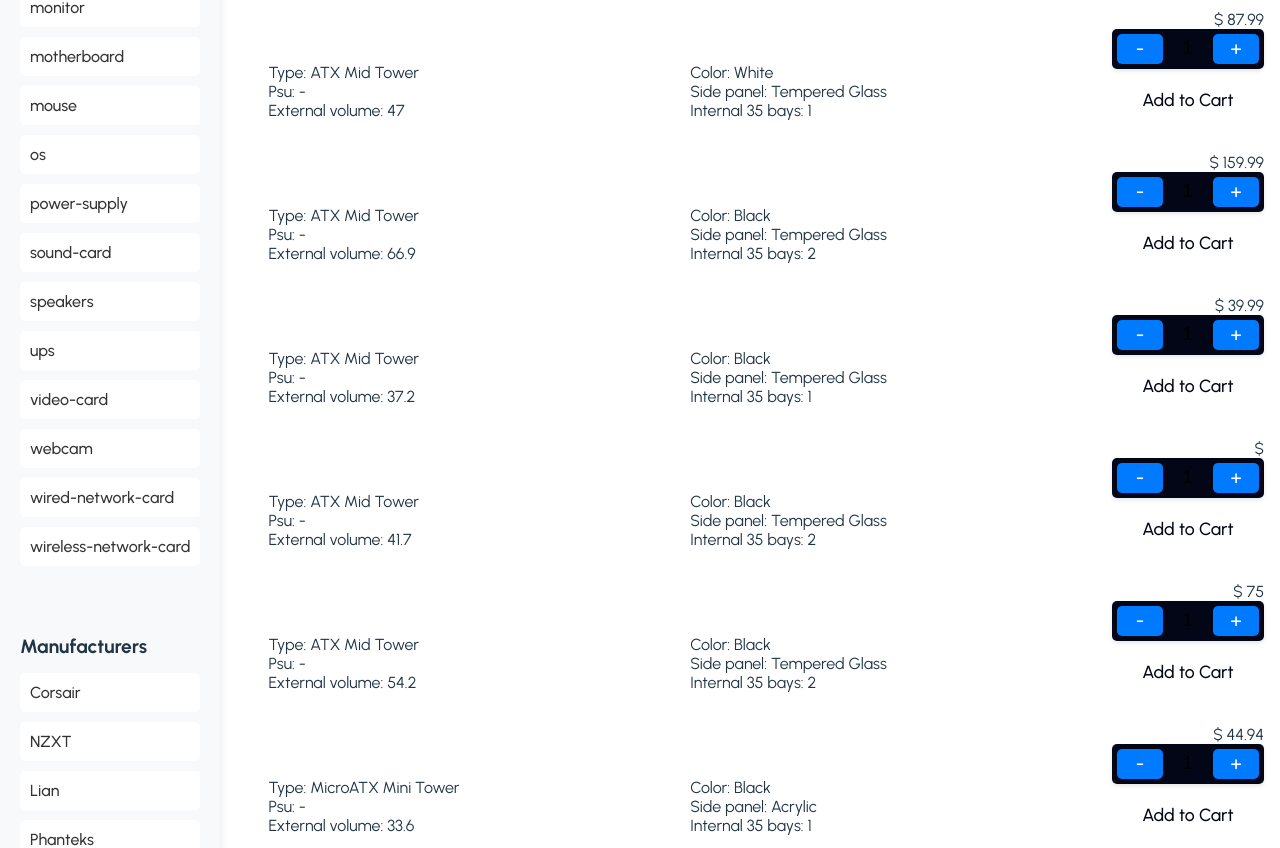
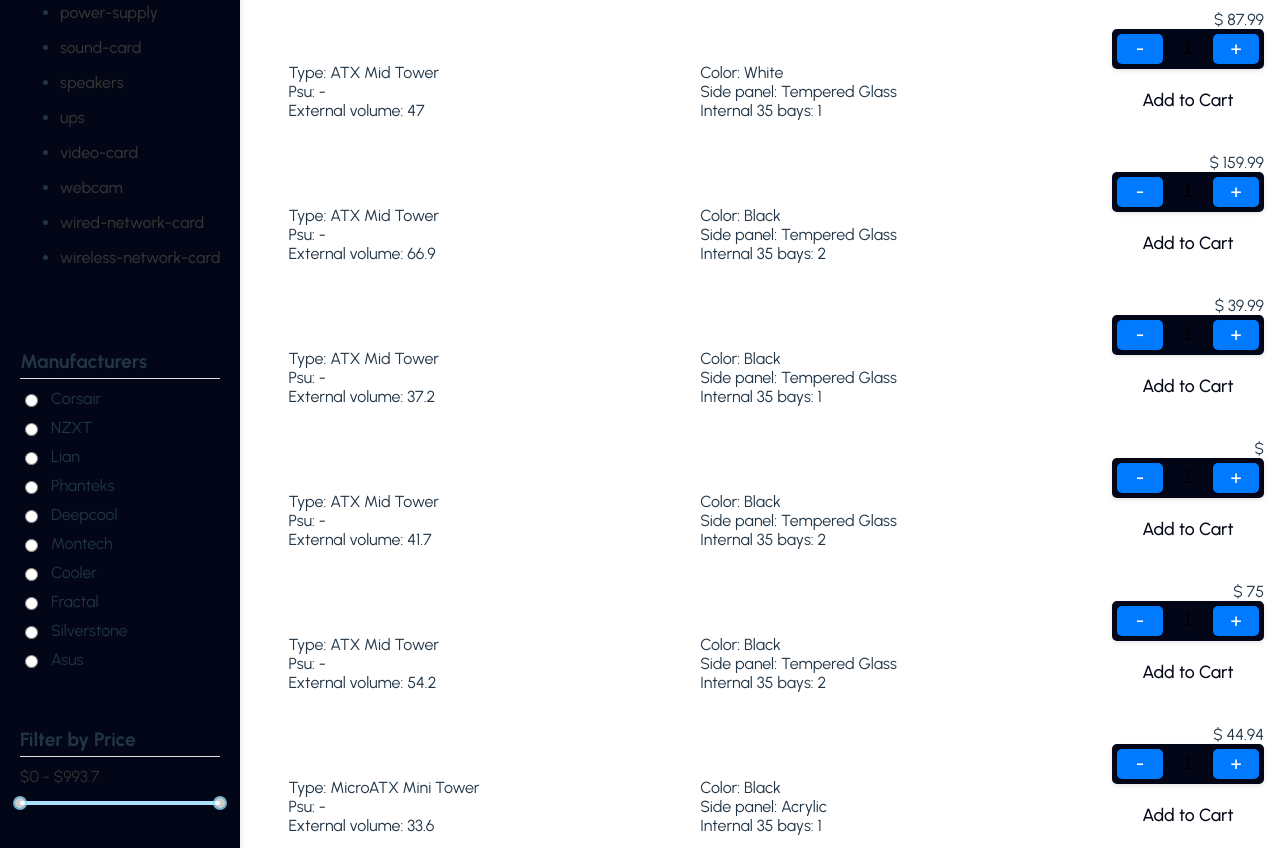
Before and after one commit to eLamine-dev/Shopping-Cart, a React (Vite) app: page /shop/case in a window 1280 px wide. Shown: the part 816-1664 px from the top of the page. Built offline with nearby package versions, Linux system fonts and the light colour scheme.

Commit message:
working filtering logic

```diff
--- a/package.json
+++ b/package.json
@@ -11,9 +11,12 @@
   },
   "dependencies": {
     "prop-types": "^15.8.1",
+    "rc-slider": "^11.1.6",
+    "rc-tooltip": "^6.2.1",
     "react": "^18.3.1",
     "react-dom": "^18.3.1",
     "react-icons": "^5.3.0",
+    "react-range-slider-input": "^3.0.7",
     "react-router-dom": "^6.26.1",
     "styled-components": "^6.1.13",
     "uuid": "^10.0.0"
--- a/src/components/FilterSidebar.jsx
+++ b/src/components/FilterSidebar.jsx
@@ -3,20 +3,22 @@ import { NavLink } from 'react-router-dom';
 import { useOutletContext } from 'react-router-dom';
 import styled from 'styled-components';
 import { PropTypes } from 'prop-types';
+import Slider from 'rc-slider';
+import 'rc-slider/assets/index.css';
 
 function Filter({
    categories,
    selectedCategory,
-
+   setManufacturer,
    setPriceRange,
+   selectedManufacturer,
 }) {
    const products = useOutletContext();
    const [manufacturers, setManufacturers] = useState([]);
-   const [priceRange, setLocalPriceRange] = useState([0, 1000]);
+   const [localPriceRange, setLocalPriceRange] = useState([0, 1000]);
    const [minPrice, setMinPrice] = useState(0);
    const [maxPrice, setMaxPrice] = useState(1000);
 
-   // Update manufacturers list when a category is selected
    useEffect(() => {
       if (selectedCategory) {
          const manufacturersList = [
@@ -26,80 +28,82 @@ function Filter({
          ];
          setManufacturers(manufacturersList);
 
-         // Get min and max prices from products in the selected category
-         const prices = products[selectedCategory].map(
-            (product) => product.price
-         );
+         const shownProducts = selectedManufacturer
+            ? products[selectedCategory].filter(
+                 (product) => product.manufacturer === selectedManufacturer
+              )
+            : products[selectedCategory];
+
+         const prices = shownProducts.map((product) => product.price);
+
          setMinPrice(Math.min(...prices));
          setMaxPrice(Math.max(...prices));
          setLocalPriceRange([Math.min(...prices), Math.max(...prices)]);
+         setPriceRange([Math.min(...prices), Math.max(...prices)]);
       } else {
          setManufacturers([]);
       }
-   }, [selectedCategory, products]);
+   }, [selectedCategory, products, selectedManufacturer]);
 
-   // Handle price range changes
-   const handlePriceChange = (e) => {
-      const newRange = [Number(e.target.min), Number(e.target.max)];
+   const handlePriceChange = (newRange) => {
       setLocalPriceRange(newRange);
       setPriceRange(newRange);
    };
 
    return (
       <Wrapper>
+         {/* Categories Section */}
          <div className="category-section">
             <h3>Categories</h3>
+            <ul className="category-list">
                {categories.map((category) => (
-               <NavLink
-                  key={category}
+                  <li key={category}>
+                     <StyledNavLink
                         to={`/shop/${category}`}
-                  className="category-link"
+                        isSelected={category === selectedCategory}
+                        onClick={() => setManufacturer(null)}
                      >
                         {category}
-               </NavLink>
+                     </StyledNavLink>
+                  </li>
                ))}
+            </ul>
          </div>
 
+         {/* Manufacturers Section */}
          {selectedCategory && manufacturers.length > 0 && (
             <div className="manufacturer-section">
                <h3>Manufacturers</h3>
+               <div className="manufacturer-list">
                   {manufacturers.map((manufacturer) => (
-                  <NavLink
-                     key={manufacturer}
-                     to={`/shop/${selectedCategory}/manufacturer/${manufacturer}`}
-                     className="manufacturer-link"
-                  >
-                     {manufacturer}
-                  </NavLink>
+                     <label key={manufacturer} className="manufacturer-radio">
+                        <input
+                           type="radio"
+                           value={manufacturer}
+                           checked={manufacturer === selectedManufacturer}
+                           onChange={() => setManufacturer(manufacturer)}
+                        />
+                        <span>{manufacturer}</span>
+                     </label>
                   ))}
+               </div>
             </div>
          )}
 
-         {/* Filter by Price */}
          {selectedCategory && (
             <div className="price-filter-section">
                <h3>Filter by Price</h3>
                <div className="price-range">
                   <label htmlFor="priceRange">
-                     ${priceRange[0]} - ${priceRange[1]}
+                     ${localPriceRange[0]} - ${localPriceRange[1]}
                   </label>
-                  <input
-                     type="range"
-                     id="priceRange"
+                  <Slider
+                     range
                      min={minPrice}
                      max={maxPrice}
-                     value={priceRange[0]}
+                     defaultValue={localPriceRange}
+                     value={localPriceRange}
                      onChange={handlePriceChange}
-                     step="10"
-                  />
-                  <input
-                     type="range"
-                     id="priceRangeMax"
-                     min={minPrice}
-                     max={maxPrice}
-                     value={priceRange[1]}
-                     onChange={handlePriceChange}
-                     step="10"
                   />
                </div>
             </div>
@@ -113,7 +117,7 @@ export default Filter;
 /* Styled Components */
 
 const Wrapper = styled.div`
-   background-color: #f8f9fa;
+   background-color: var(--dark1);
    padding: 20px;
    border-radius: 10px;
    box-shadow: 0px 4px 8px rgba(0, 0, 0, 0.1);
@@ -124,7 +128,9 @@ const Wrapper = styled.div`
 
    h3 {
       font-size: 1.2rem;
-      margin-bottom: 15px;
+      margin-bottom: 10px;
+      padding-bottom: 5px;
+      border-bottom: 1px solid #ddd;
    }
 
    .category-section,
@@ -133,21 +139,24 @@ const Wrapper = styled.div`
       margin-bottom: 20px;
    }
 
-   .category-link,
-   .manufacturer-link {
-      display: block;
-      padding: 10px;
-      text-decoration: none;
-      color: #333;
+   .manufacturer-list {
+      display: flex;
+      flex-direction: column;
+      gap: 10px;
+   }
+
+   .manufacturer-radio {
+      display: flex;
+      align-items: center;
+      gap: 10px;
+
+      input[type='radio'] {
+         accent-color: #007bff;
+         cursor: pointer;
+      }
+
+      span {
          font-size: 1rem;
-      background-color: #ffffff;
-      border-radius: 5px;
-      margin-bottom: 10px;
-      transition: background-color 0.3s ease;
-
-      &:hover {
-         background-color: #007bff;
-         color: white;
       }
    }
 
@@ -160,36 +169,36 @@ const Wrapper = styled.div`
          font-size: 1rem;
          color: #333;
       }
+   }
+`;
 
-      input[type='range'] {
-         width: 100%;
-         -webkit-appearance: none;
-         appearance: none;
-         background: #ddd;
-         border-radius: 5px;
-         height: 6px;
-         outline: none;
-         margin: 5px 0;
+const StyledNavLink = styled(NavLink)`
+   text-decoration: none;
+   color: #333;
+   padding: 8px 0;
+   font-size: 1rem;
+   display: inline-block;
+   position: relative;
+   transition: all 0.3s ease;
 
-         &::-webkit-slider-thumb {
-            -webkit-appearance: none;
-            appearance: none;
-            width: 20px;
-            height: 20px;
-            border-radius: 50%;
-            background-color: #007bff;
-            cursor: pointer;
+   &:hover {
+      color: #007bff;
    }
 
-         &::-moz-range-thumb {
-            width: 20px;
-            height: 20px;
-            border-radius: 50%;
+   ${({ isSelected }) =>
+      isSelected &&
+      `
+         color: #007bff;
+         &:after {
+            content: "";
+            position: absolute;
+            width: 100%;
+            height: 2px;
             background-color: #007bff;
-            cursor: pointer;
+            bottom: -3px;
+            left: 0;
          }
-      }
-   }
+      `}
 `;
 
 Filter.propTypes = {
--- a/src/pages/ShopPage.jsx
+++ b/src/pages/ShopPage.jsx
@@ -8,29 +8,30 @@ import Filter from '../components/FilterSidebar';
 function ShopPage() {
    const products = useOutletContext();
    const [randomProducts, setRandomProducts] = useState([]);
-   const { category, manufacturer } = useParams();
+   const { category } = useParams();
+   const [manufacturer, setManufacturer] = useState(null);
    const [filteredProducts, setFilteredProducts] = useState([]);
    const [priceRange, setPriceRange] = useState([0, 1000]);
 
-   // Filter products by category, manufacturer, and price range
    useEffect(() => {
       if (category) {
-         const filteredByCategory = manufacturer
+         let filteredProducts = manufacturer
             ? products[category].filter(
                  (product) => product.manufacturer === manufacturer
               )
             : products[category];
 
-         const filteredByPrice = filteredByCategory.filter(
+         filteredProducts = filteredProducts.filter(
             (product) =>
                product.price >= priceRange[0] && product.price <= priceRange[1]
          );
 
-         setFilteredProducts(filteredByPrice);
+         setFilteredProducts(filteredProducts);
       } else {
          setFilteredProducts([]);
       }
-      window.scrollTo(0, 0);
+
+      // window.scrollTo(0, 0);
    }, [category, manufacturer, priceRange, products]);
 
    useEffect(() => {
@@ -47,6 +48,8 @@ function ShopPage() {
             categories={Object.keys(products)}
             selectedCategory={category}
             setPriceRange={setPriceRange}
+            setManufacturer={setManufacturer}
+            selectedManufacturer={manufacturer}
          />
 
          <div className={category ? 'list-view' : 'grid-view'}>
```
Also changed, not shown: 1 other file (tests, documents, lock files or other folders). Lines whose indentation alone changed are shown as unchanged.
